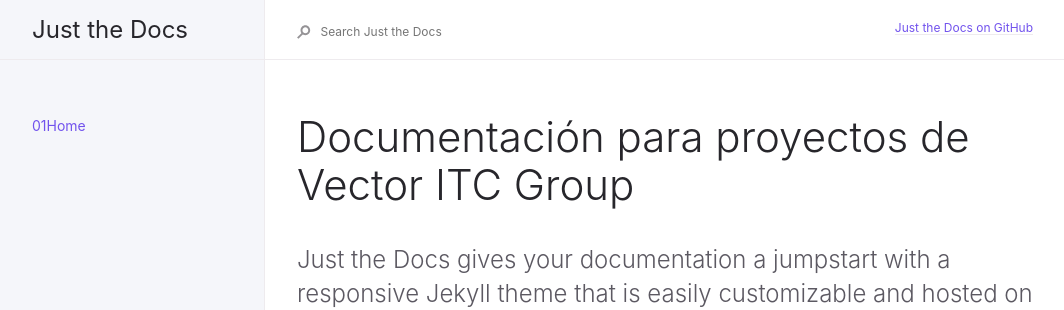
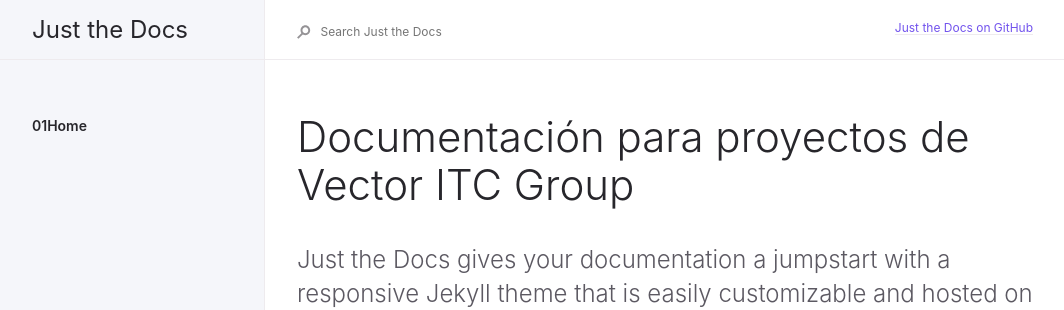
Before and after one commit to abeltranes/abeltranes.github.io, a Jekyll site: the page built from index.md, in a window 1280 px wide. Shown: the top 310 px of the page, without its empty margins (91-1155 px from the left). Built offline with Jekyll 4.4.1, drawn with Linux system fonts in a browser that asks for light colours.

Commit message:
Update nav.html

```diff
--- a/_includes/nav.html
+++ b/_includes/nav.html
@@ -6,9 +6,9 @@
         {% if page.url == node.url or page.parent == node.title or page.grand_parent == node.title %}
           <li class="navigation-list-item{% if page.url == node.url or page.parent == node.title or page.grand_parent == node.title %} active{% endif %}">
             {% if page.parent == node.title or page.grand_parent == node.title %}
-              {% assign first_level_url = node.url | absolute_url %}
+              {% assign first_level_url = page.parent | absolute_url %}
             {% endif %}
-            <a href="{{ node.url | absolute_url }}" class="navigation-list-link{% if page.url == node.url and page.parent == node.title %} active{% endif %}">01{{ node.title }}</a>
+            <a href="{{ node.url | absolute_url }}" class="navigation-list-link{% if page.url == node.url %} active{% endif %}">01{{ node.title }}</a>
             {% if node.has_children %}
               {% assign children_list = site.html_pages | sort:"nav_order" %}
               <ul class="navigation-list-child-list ">
```
